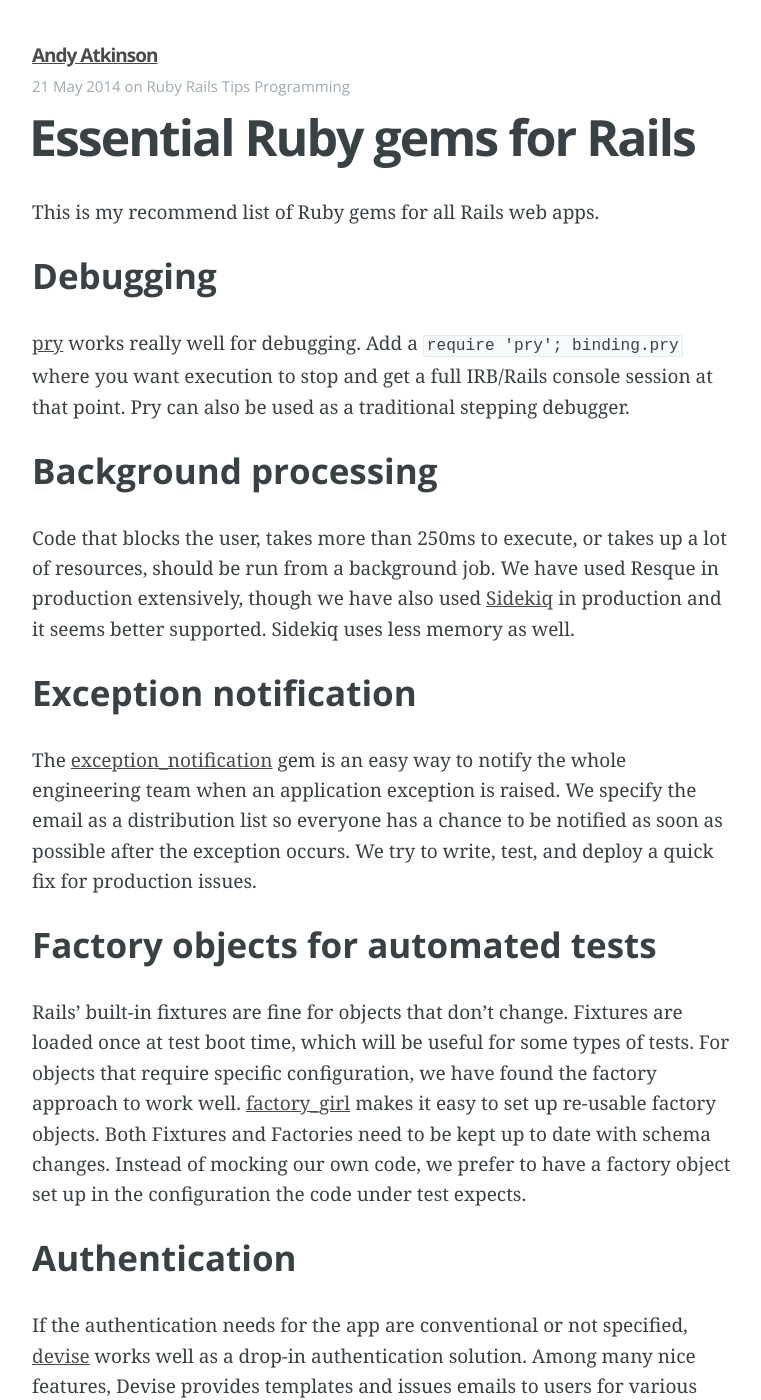
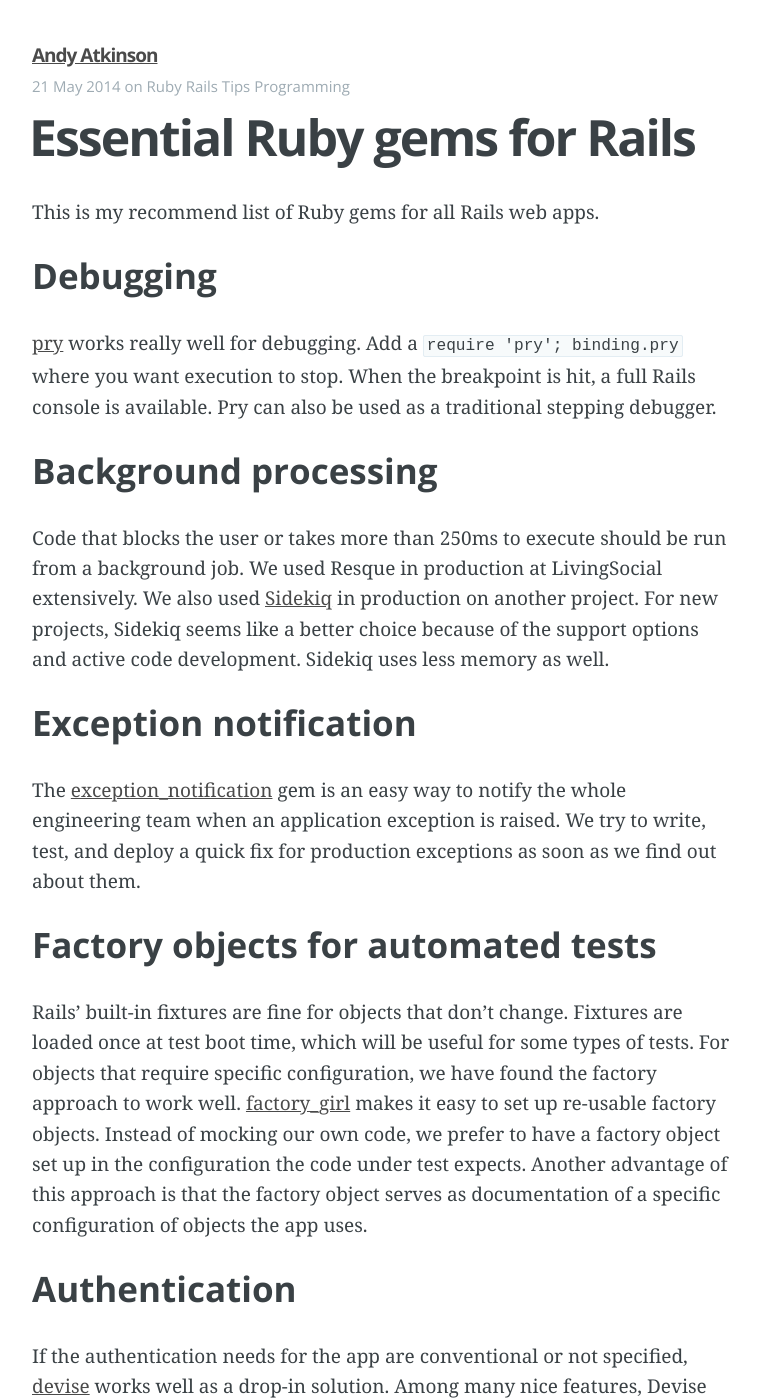
Before and after one commit to andyatkinson/blog, a Jekyll site: the page built from _posts/2014-05-21-essential-ruby-gems-for-rails.md, in a window 1280 px wide and 1400 px high. Shown: the whole window, without its empty margins (258-1019 px from the left). Built offline with Jekyll 4.4.1, drawn with Linux system fonts in a browser that asks for light colours; Markdown is read by kramdown in place of the engine named in the settings; some of the changed text lies outside the part shown.

Commit message:
updates to the last post

```diff
--- a/_posts/2014-05-21-essential-ruby-gems-for-rails.md
+++ b/_posts/2014-05-21-essential-ruby-gems-for-rails.md
@@ -10,23 +10,23 @@
 
 ### Debugging
 
-[pry](https://github.com/pry/pry) works really well for debugging. Add a `require 'pry'; binding.pry` where you want execution to stop and get a full IRB/Rails console session at that point. Pry can also be used as a traditional stepping debugger.
+[pry](https://github.com/pry/pry) works really well for debugging. Add a `require 'pry'; binding.pry` where you want execution to stop. When the breakpoint is hit, a full Rails console is available. Pry can also be used as a traditional stepping debugger.
 
 ### Background processing
 
-Code that blocks the user, takes more than 250ms to execute, or takes up a lot of resources, should be run from a background job. We have used Resque in production extensively, though we have also used [Sidekiq](https://github.com/mperham/sidekiq) in production and it seems better supported. Sidekiq uses less memory as well.
+Code that blocks the user or takes more than 250ms to execute should be run from a background job. We used Resque in production at LivingSocial extensively. We also used [Sidekiq](https://github.com/mperham/sidekiq) in production on another project. For new projects, Sidekiq seems like a better choice because of the support options and active code development. Sidekiq uses less memory as well.
 
 ### Exception notification
 
-The [exception_notification](https://github.com/rails/exception_notification) gem is an easy way to notify the whole engineering team when an application exception is raised. We specify the email as a distribution list so everyone has a chance to be notified as soon as possible after the exception occurs. We try to write, test, and deploy a quick fix for production issues.
+The [exception_notification](https://github.com/rails/exception_notification) gem is an easy way to notify the whole engineering team when an application exception is raised. We try to write, test, and deploy a quick fix for production exceptions as soon as we find out about them.
 
 ### Factory objects for automated tests
 
-Rails' built-in fixtures are fine for objects that don't change. Fixtures are loaded once at test boot time, which will be useful for some types of tests. For objects that require specific configuration, we have found the factory approach to work well. [factory_girl](https://github.com/thoughtbot/factory_girl) makes it easy to set up re-usable factory objects. Both Fixtures and Factories need to be kept up to date with schema changes. Instead of mocking our own code, we prefer to have a factory object set up in the configuration the code under test expects.
+Rails' built-in fixtures are fine for objects that don't change. Fixtures are loaded once at test boot time, which will be useful for some types of tests. For objects that require specific configuration, we have found the factory approach to work well. [factory_girl](https://github.com/thoughtbot/factory_girl) makes it easy to set up re-usable factory objects. Instead of mocking our own code, we prefer to have a factory object set up in the configuration the code under test expects. Another advantage of this approach is that the factory object serves as documentation of a specific configuration of objects the app uses.
 
 ### Authentication
 
-If the authentication needs for the app are conventional or not specified, [devise](https://github.com/plataformatec/devise) works well as a drop-in authentication solution. Among many nice features, Devise provides templates and issues emails to users for various lifecycle events (registration, forgot password, etc.).
+If the authentication needs for the app are conventional or not specified, [devise](https://github.com/plataformatec/devise) works well as a drop-in solution. Among many nice features, Devise provides templates and issues emails to users for various lifecycle events (registration, forgot password, etc.).
 
 ### File uploads
 
@@ -34,6 +34,6 @@
 
 ### Periodic jobs
 
-For periodic jobs, cron is the UNIX tool of choice. The only issue is that the crontab file syntax isn't very intuitive. While not strictly necessary, we have found the [whenever](https://github.com/javan/whenever) gem to be helpful, because it allows us to express the job details in a more English-like syntax, as well as a conventional way to add cronjobs to an app. Whenever provides a command to generate the crontab output, as well as capistrano hooks and code to update the production crontab file on deploy.
+For periodic jobs, cron is the UNIX tool of choice. The only issue is that the crontab file syntax isn't very intuitive. While not strictly necessary, we have found the [whenever](https://github.com/javan/whenever) gem to be worthwhile, because it allows us to express the job details in a more English-like syntax. Whenever also provides a pattern for specifying cronjobs in an app, as opposed to a unique solution app-to-app. Whenever provides a command to generate the crontab output, as well as capistrano hooks and code to update the production crontab file on deploy.
 
-What are your essential Ruby gems for Rails apps? Please leave a comment or get in touch by email. Thanks for reading!
+What are your essential Ruby gems for Rails apps? Please leave a comment or get in touch by email. Thanks for reading this post!
```
